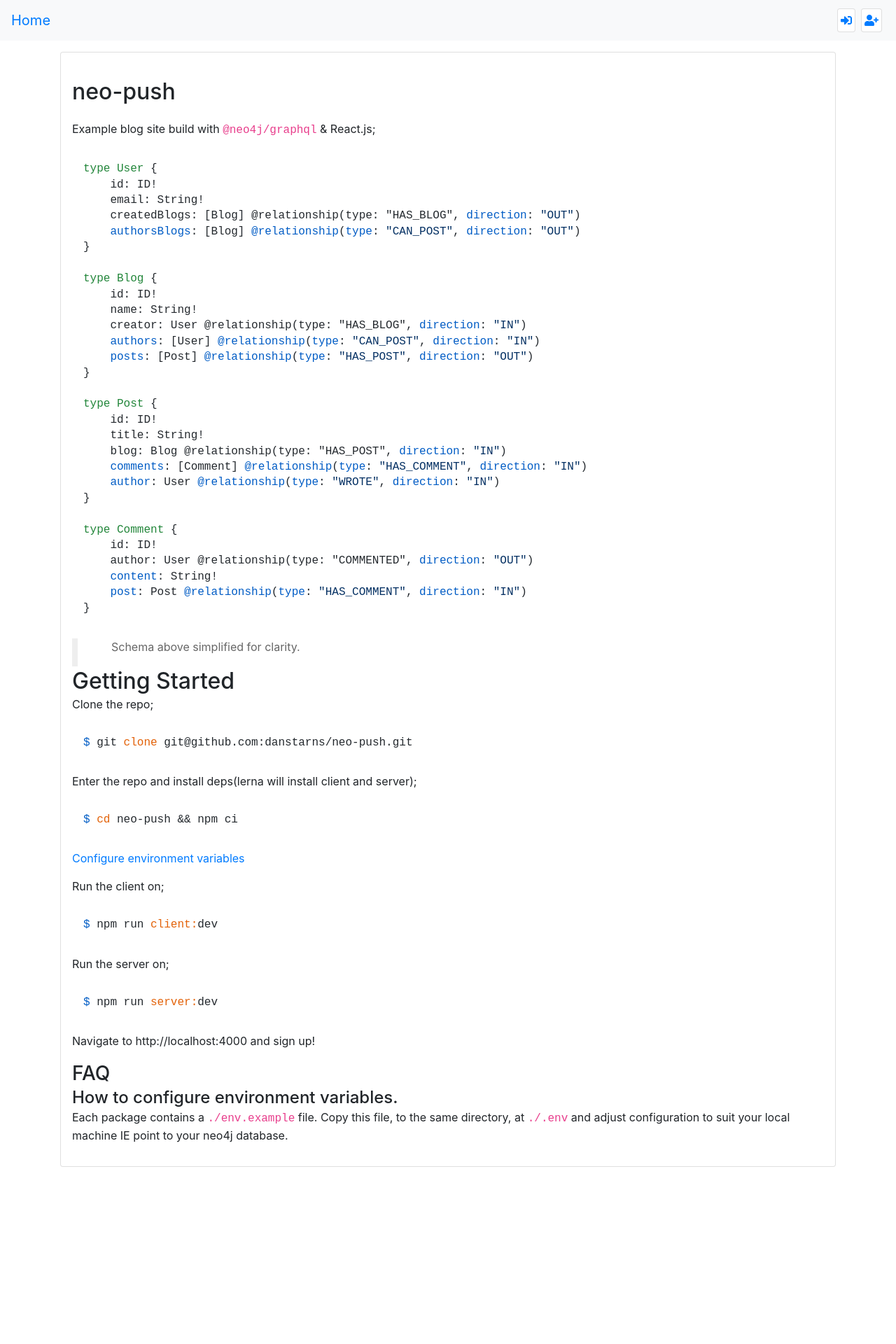
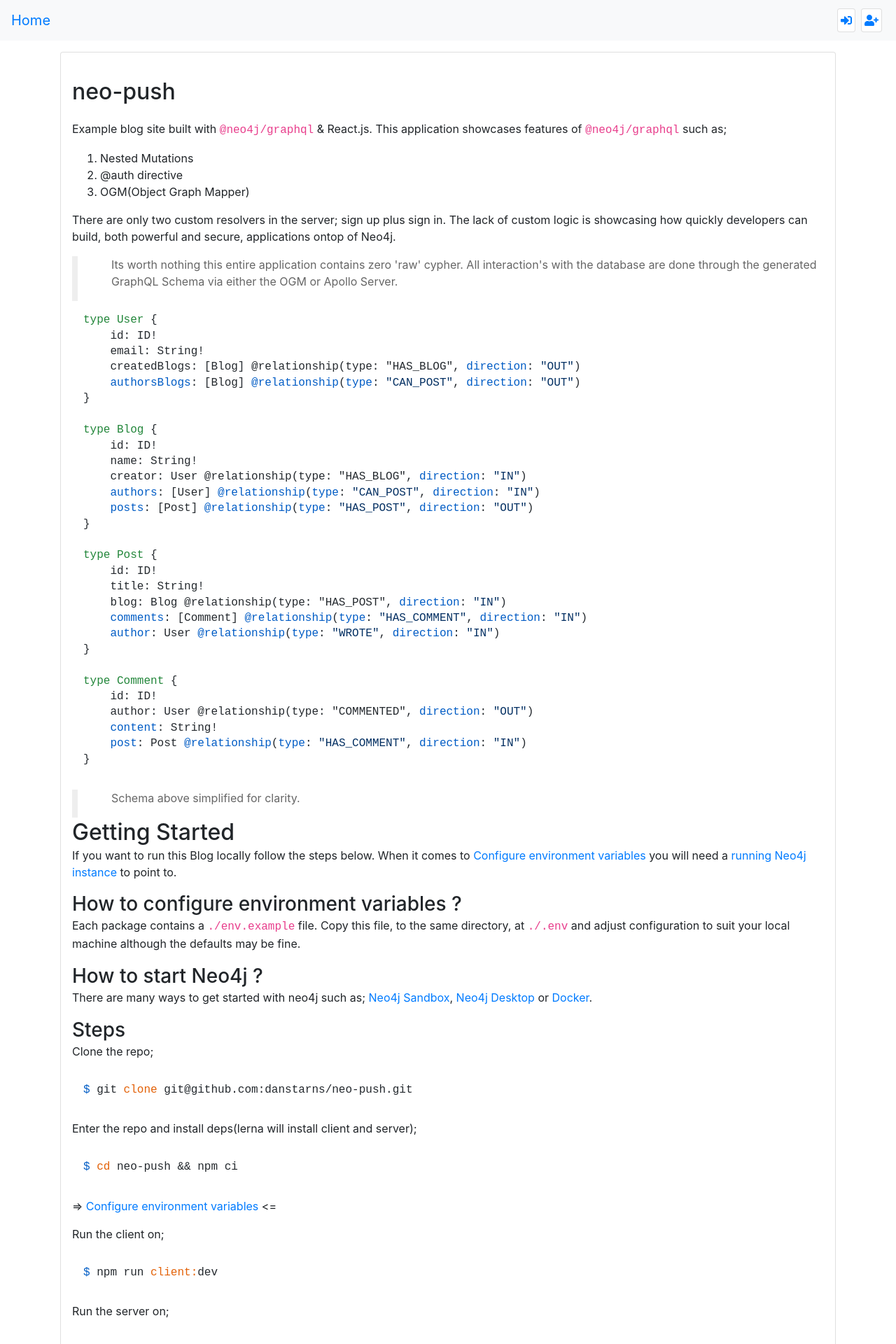
Before and after one commit to danstarns/neo-push, a React app in the folder packages/client/: page / in a window 1280 px wide. Shown: the top 1920 px of the page at 70% size. Before the commit the page ends 1683 px from the top, so only its background shows below. Built offline with nearby package versions, Linux system fonts and the light colour scheme; no server answers; what showdown would draw is missing.

Commit message:
docs: update homepage

```diff
--- a/packages/client/src/components/Home.tsx
+++ b/packages/client/src/components/Home.tsx
@@ -1,11 +1,19 @@
-import React from 'react';
+import React from "react";
 import { Card, Row, Container } from "react-bootstrap";
 import * as markdown from "./Markdown";
 
 const content = `
 # neo-push
 
-Example blog site build with \`@neo4j/graphql\` & React.js;
+Example blog site built with \`@neo4j/graphql\` & React.js. This application showcases features of \`@neo4j/graphql\` such as;
+
+1. Nested Mutations
+2. @auth directive
+3. OGM(Object Graph Mapper)
+
+There are only two custom resolvers in the server; sign up plus sign in. The lack of custom logic is showcasing how quickly developers can build, both powerful and secure, applications ontop of Neo4j.
+
+> Its worth nothing this entire application contains zero 'raw' cypher. All interaction's with the database are done through the generated GraphQL Schema via either the OGM or Apollo Server.
 
 \`\`\`graphql
 type User {
@@ -42,17 +50,32 @@ type Comment {
 > Schema above simplified for clarity.
 
 ## Getting Started
+
+If you want to run this Blog locally follow the steps below. When it comes to [Configure environment variables](#how-to-configure-environment-variables-?) you will need a [running Neo4j instance](#how-to-start-neo4j-?) to point to.
+
+### How to configure environment variables ?
+
+Each package contains a \`./env.example\` file. Copy this file, to the same directory, at \`./.env\` and adjust configuration to suit your local machine although the defaults may be fine.
+
+### How to start Neo4j ?
+
+There are many ways to get started with neo4j such as; [Neo4j Sandbox](https://neo4j.com/sandbox/), [Neo4j Desktop](https://neo4j.com/developer/neo4j-desktop/) or [Docker](https://neo4j.com/developer/docker/).
+
+### Steps
+
 Clone the repo;
+
 \`\`\`
 $ git clone git@github.com:danstarns/neo-push.git
 \`\`\`
 
 Enter the repo and install deps(lerna will install client and server);
+
 \`\`\`
 $ cd neo-push && npm ci
 \`\`\`
 
-[Configure environment variables](#how-to-configure-environment-variables)
+=> [Configure environment variables](#how-to-configure-environment-variables) <=
 
 Run the client on;
 
@@ -61,18 +84,13 @@ $ npm run client:dev
 \`\`\`
 
 Run the server on;
+
 \`\`\`
 $ npm run server:dev
 \`\`\`
 
 Navigate to http://localhost:4000 and sign up!
-
-### FAQ
-
-#### How to configure environment variables.
-Each package contains a \`./env.example\` file. Copy this file, to the same directory, at \`./.env\` and adjust configuration to suit your local machine IE point to your neo4j database.
 `;
-
 
 function Home() {
     return (
@@ -86,7 +104,6 @@ function Home() {
             </div>
         </Container>
     );
-};
-
+}
 
 export default Home;
```
